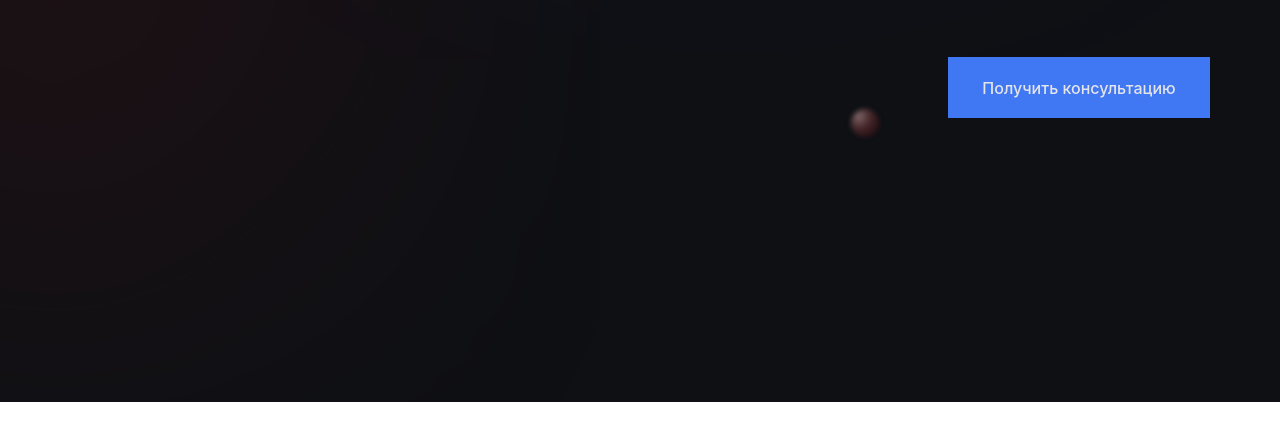
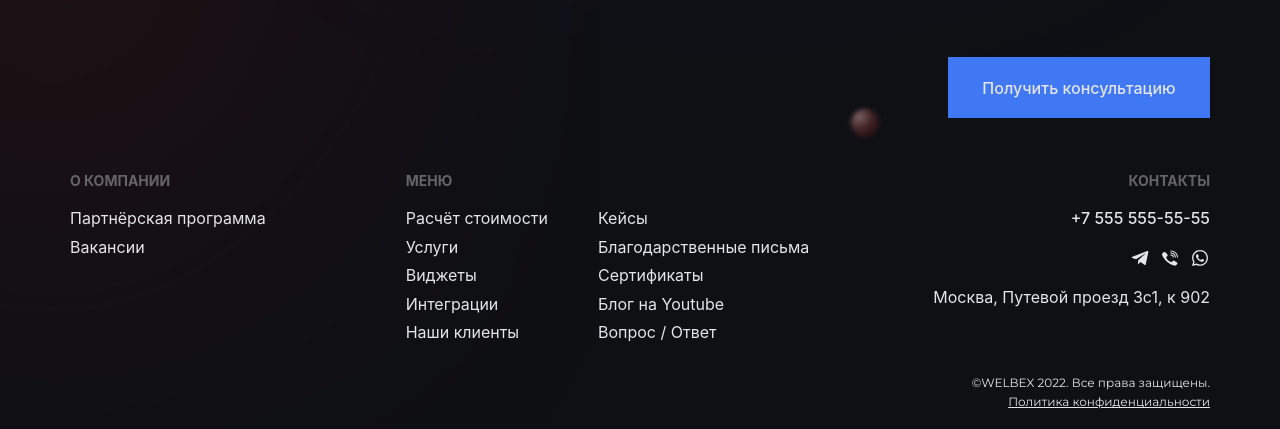
Before and after one commit to Zoytz/welbex, a plain HTML site: page index.html in a window 1280 px wide. Shown: the part 438-867 px from the top of the page. Before the commit the page ends 840 px from the top, so only its background shows below. Drawn offline with Linux system fonts and the light colour scheme.

Commit message:
feat: footer

```diff
--- /dev/null
+++ b/blocks/contacts/__adress/contacts__adress.css
@@ -0,0 +1,4 @@
+.contacts__adress {
+  font-size: 16px;
+  margin: 0;
+}
--- /dev/null
+++ b/blocks/contacts/__socials/_place/contacts__socials_place_footer.css
@@ -0,0 +1,4 @@
+.contacts__socials_place_footer {
+  justify-content: flex-end;
+  gap: 10px;
+}
--- /dev/null
+++ b/blocks/contacts/_place/contacts_place_footer.css
@@ -0,0 +1,5 @@
+.contacts_place_footer {
+  flex-direction: column;
+  gap: 20px;
+  align-items: flex-end;
+}
--- /dev/null
+++ b/blocks/footer/__content/footer__content.css
@@ -0,0 +1,4 @@
+.footer__content {
+  display: flex;
+  justify-content: space-between;
+}
--- /dev/null
+++ b/blocks/footer/__copyright-link/footer__copyright-link.css
@@ -0,0 +1,7 @@
+.footer__copyright-link {
+  font-family: 'Montserrat', sans-serif;
+  font-weight: 400;
+  font-size: 12px;
+  text-decoration: underline;
+  color: #E4E5EA;
+}
--- /dev/null
+++ b/blocks/footer/__copyright-text/footer__copyright-text.css
@@ -0,0 +1,7 @@
+.footer__copyright-text {
+  font-family: 'Montserrat', sans-serif;
+  font-weight: 400;
+  font-size: 12px;
+  margin: 0;
+  color: #E4E5EA;
+}
--- /dev/null
+++ b/blocks/footer/__copyright/footer__copyright.css
@@ -0,0 +1,7 @@
+.footer__copyright {
+  align-self: flex-end;
+  display: flex;
+  flex-direction: column;
+  gap: 5px;
+  align-items: flex-end;
+}
--- /dev/null
+++ b/blocks/footer/__menu-item/footer__menu-item.css
@@ -0,0 +1,3 @@
+.footer__menu-item {
+  margin-right: 40px;
+}
--- /dev/null
+++ b/blocks/footer/__menu-items/footer__menu-items.css
@@ -0,0 +1,7 @@
+.footer__menu-items {
+  display: flex;
+  flex-direction: column;
+  gap: 10px;
+  max-height: 136px;
+  flex-wrap: wrap;
+}
--- /dev/null
+++ b/blocks/footer/__menu-link/footer__menu-link.css
@@ -0,0 +1,4 @@
+.footer__menu-link {
+  font-size: 16px;
+  color: #E4E5EA;
+}
--- /dev/null
+++ b/blocks/footer/__menu-title/footer__menu-title.css
@@ -0,0 +1,7 @@
+.footer__menu-title {
+  font-weight: bold;
+  font-size: 14px;
+  text-transform: uppercase;
+  margin: 0;
+  color: #656566;
+}
--- /dev/null
+++ b/blocks/footer/__menu/footer__menu.css
@@ -0,0 +1,6 @@
+.footer__menu {
+  display: flex;
+  flex-direction: column;
+  gap: 20px;
+  align-items: flex-start;
+}
--- /dev/null
+++ b/blocks/footer/__navigation/footer__navigation.css
@@ -0,0 +1,4 @@
+.footer__navigation {
+  display: flex;
+  gap: 100px;
+}
--- a/blocks/footer/footer.css
+++ b/blocks/footer/footer.css
@@ -0,0 +1,8 @@
+.footer {
+  padding: 55px 0 20px;
+  display: flex;
+  flex-direction: column;
+  gap: 35px;
+  max-width: 1140px;
+  width: 100%;
+}
--- a/blocks/main/main.css
+++ b/blocks/main/main.css
@@ -3,6 +3,6 @@
   width: 100%;
   display: flex;
   justify-content: space-between;
-  padding: 90px 0 70px;
+  padding: 90px 0 0;
   flex: 1 1 auto;
 }
--- a/index.html
+++ b/index.html
@@ -131,7 +131,114 @@
         </section>
       </main>
       <footer class="footer">
-
+        <div class="footer__content">
+          <div class="footer__navigation">
+            <nav class="footer__menu">
+              <h3 class="footer__menu-title">
+                О компании
+              </h3>
+              <ul class="footer__menu-items page__list">
+                <li class="footer__menu-item">
+                  <a href="#" class="footer__menu-link page__link">
+                    Партнёрская программа
+                  </a>
+                </li>
+                <li class="footer__menu-item">
+                  <a href="#" class="footer__menu-link page__link">
+                    Вакансии
+                  </a>
+                </li>
+              </ul>
+            </nav>
+            <nav class="footer__menu">
+              <h3 class="footer__menu-title">
+                Меню
+              </h3>
+              <ul class="footer__menu-items page__list">
+                <li class="footer__menu-item">
+                  <a href="#" class="footer__menu-link page__link">
+                    Расчёт стоимости
+                  </a>
+                </li>
+                <li class="footer__menu-item">
+                  <a href="#" class="footer__menu-link page__link">
+                    Услуги
+                  </a>
+                </li>
+                <li class="footer__menu-item">
+                  <a href="#" class="footer__menu-link page__link">
+                    Виджеты
+                  </a>
+                </li>
+                <li class="footer__menu-item">
+                  <a href="#" class="footer__menu-link page__link">
+                    Интеграции
+                  </a>
+                </li>
+                <li class="footer__menu-item">
+                  <a href="#" class="footer__menu-link page__link">
+                    Наши клиенты
+                  </a>
+                </li>
+                <li class="footer__menu-item">
+                  <a href="#" class="footer__menu-link page__link">
+                    Кейсы
+                  </a>
+                </li>
+                <li class="footer__menu-item">
+                  <a href="#" class="footer__menu-link page__link">
+                    Благодарственные письма
+                  </a>
+                </li>
+                <li class="footer__menu-item">
+                  <a href="#" class="footer__menu-link page__link">
+                    Сертификаты
+                  </a>
+                </li>
+                <li class="footer__menu-item">
+                  <a href="#" class="footer__menu-link page__link">
+                    Блог на Youtube
+                  </a>
+                </li>
+                <li class="footer__menu-item">
+                  <a href="#" class="footer__menu-link page__link">
+                    Вопрос / Ответ
+                  </a>
+                </li>
+              </ul>
+            </nav>
+          </div>
+          <div class="contacts contacts_place_footer">
+            <h3 class="footer__menu-title">
+              Контакты
+            </h3>
+            <a href="tel:85555555555" class="contacts__tel page__link">
+              +7 555 555-55-55
+            </a>
+            <ul class="contacts__socials contacts__socials_place_footer page__list">
+              <li class="contacts__social">
+                <a href="#" class="contacts__social-link page__link contacts__social-link_type_tg"></a>
+              </li>
+              <li class="contacts__social">
+                <a href="#" class="contacts__social-link page__link contacts__social-link_type_vb"></a>
+              </li>
+              <li class="contacts__social">
+                <a href="#" class="contacts__social-link page__link contacts__social-link_type_wa"></a>
+              </li>
+            </ul>
+            <p class="contacts__adress">
+              Москва, Путевой проезд 3с1, к 902
+            </p>
+          </div>
+        </div>
+        <div class="footer__copyright">
+          <p class="footer__copyright-text">
+            ©WELBEX 2022. Все права защищены.
+          </p>
+          <a href="#" class="footer__copyright-link page__link">
+            Политика конфиденциальности
+          </a>
+        </div>
       </footer>
     </div>
   </div>
--- a/pages/index.css
+++ b/pages/index.css
@@ -25,6 +25,9 @@
 @import url(../blocks/contacts/__social-link/_type/contacts__social-link_type_tg.css);
 @import url(../blocks/contacts/__social-link/_type/contacts__social-link_type_vb.css);
 @import url(../blocks/contacts/__social-link/_type/contacts__social-link_type_wa.css);
+@import url(../blocks/contacts/_place/contacts_place_footer.css);
+@import url(../blocks/contacts/__socials/_place/contacts__socials_place_footer.css);
+@import url(../blocks/contacts/__adress/contacts__adress.css);
 
 /* main */
 @import url(../blocks/main/main.css);
@@ -46,3 +49,16 @@
 @import url(../blocks/advantages/__item-title/advantages__item-title.css);
 @import url(../blocks/advantages/__item-subtitle/advantages__item-subtitle.css);
 @import url(../blocks/advantages/__link/advantages__link.css);
+
+/* footer */
+@import url(../blocks/footer/footer.css);
+@import url(../blocks/footer/__content/footer__content.css);
+@import url(../blocks/footer/__navigation/footer__navigation.css);
+@import url(../blocks/footer/__menu/footer__menu.css);
+@import url(../blocks/footer/__menu-title/footer__menu-title.css);
+@import url(../blocks/footer/__menu-items/footer__menu-items.css);
+@import url(../blocks/footer/__menu-item/footer__menu-item.css);
+@import url(../blocks/footer/__menu-link/footer__menu-link.css);
+@import url(../blocks/footer/__copyright/footer__copyright.css);
+@import url(../blocks/footer/__copyright-text/footer__copyright-text.css);
+@import url(../blocks/footer/__copyright-link/footer__copyright-link.css);
```
